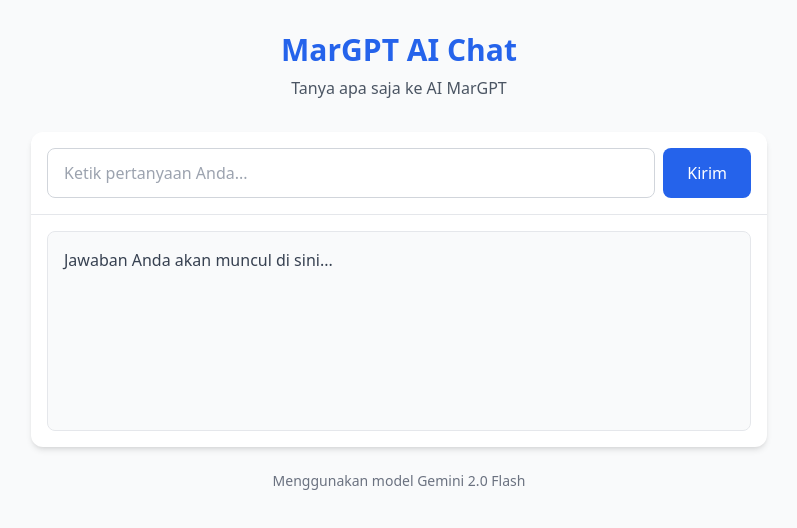
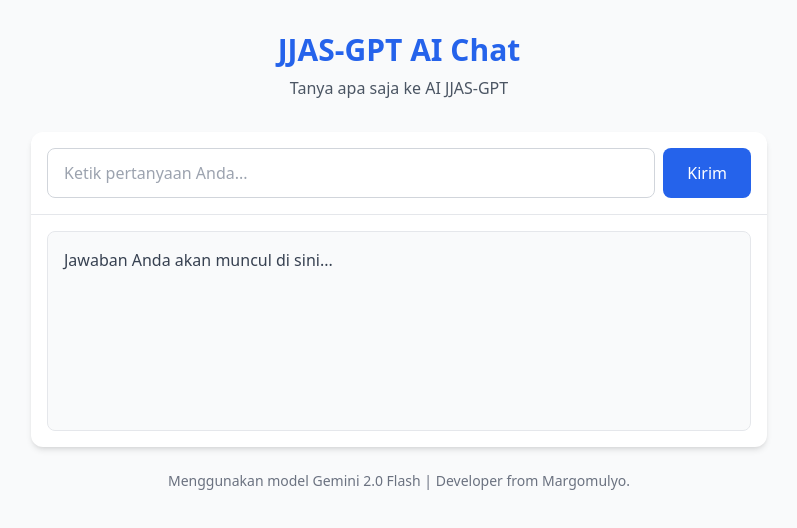
Before and after one commit to im-Like-Satay/AI, a plain HTML site: page index.html in a window 1280 px wide. Shown: the whole page, without its empty margins (241-1038 px from the left). Drawn offline with nearby package versions, Linux system fonts and the light colour scheme.

Commit message:
Update index.html

```diff
--- a/index.html
+++ b/index.html
@@ -27,8 +27,8 @@
     <div class="container mx-auto px-4 py-8 max-w-3xl">
 
       <div class="text-center mb-8">
-        <h1 class="text-3xl font-bold text-blue-600 mb-2">MarGPT AI Chat</h1>
-        <p class="text-gray-600">Tanya apa saja ke AI MarGPT</p>
+        <h1 class="text-3xl font-bold text-blue-600 mb-2">JJAS-GPT AI Chat</h1>
+        <p class="text-gray-600">Tanya apa saja ke AI JJAS-GPT</p>
       </div>
 
       <div class="bg-white rounded-xl shadow-md overflow-hidden">
@@ -60,6 +60,7 @@
 
       <div class="mt-6 text-center text-sm text-gray-500">
         Menggunakan model Gemini 2.0 Flash
+         | Developer from Margomulyo.
       </div>
     </div>
 
```
